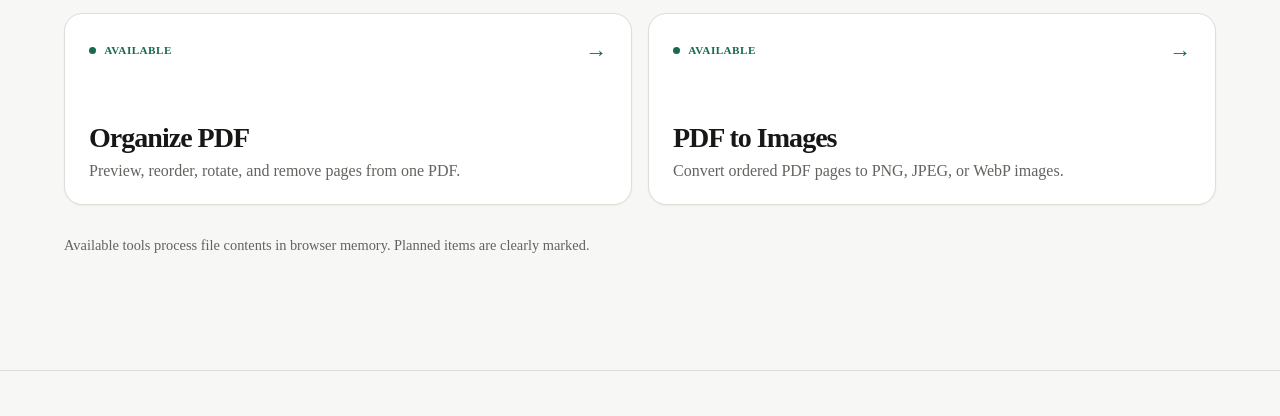
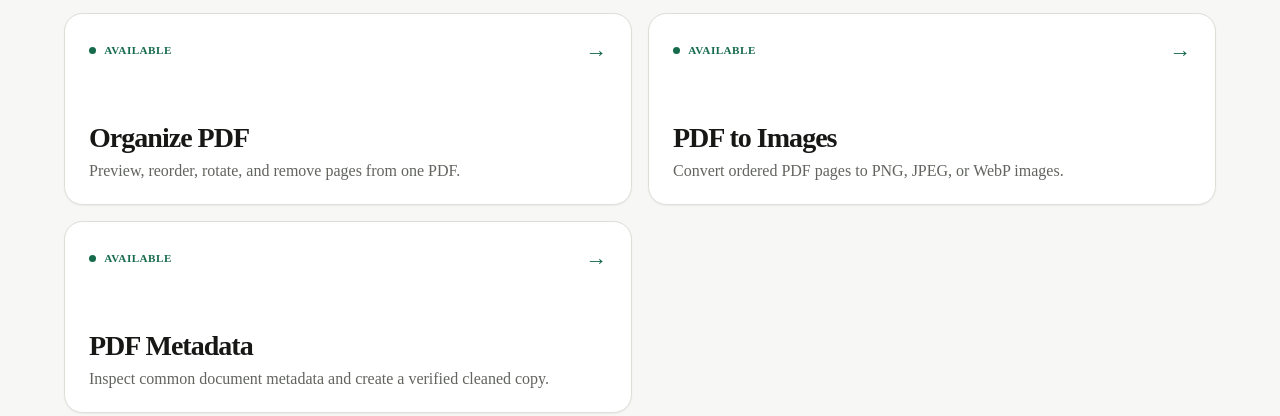
Before and after one commit to SecureToolsProject/Secure_Tools, a plain HTML site: page tools/pdf/index.html in a window 1280 px wide. Shown: the part 829-1245 px from the top of the page. Drawn offline with Linux system fonts and the light colour scheme.

Commit message:
✨[Feat] Connect PDF metadata tool with PDF hub

```diff
--- a/tools/pdf/index.html
+++ b/tools/pdf/index.html
@@ -13,5 +13,6 @@
 <li><article class="category-tool surface"><div class="category-tool__top"><span class="status" data-i18n="tools.comingSoon">Coming soon</span></div><h2 data-i18n="categories.pdf.rotateTitle">Rotate PDF</h2><p data-i18n="categories.pdf.rotate">Correct page orientation without changing document quality.</p></article></li>
 <li><a class="category-tool surface" href="./organize/"><div class="category-tool__top"><span class="status status--available" data-i18n="tools.available">Available</span><span class="category-tool__arrow" aria-hidden="true">→</span></div><h2 data-i18n="tools.organizePdf">Organize PDF</h2><p data-i18n="categories.pdf.organize">Preview, reorder, rotate, and remove pages from one PDF.</p></a></li>
 <li><a class="category-tool surface" href="./to-images/"><div class="category-tool__top"><span class="status status--available" data-i18n="tools.available">Available</span><span class="category-tool__arrow" aria-hidden="true">→</span></div><h2 data-i18n="tools.pdfToImages">PDF to Images</h2><p data-i18n="categories.pdf.toImages">Convert ordered PDF pages to PNG, JPEG, or WebP images.</p></a></li>
+<li><a class="category-tool surface" href="./metadata/"><div class="category-tool__top"><span class="status status--available" data-i18n="tools.available">Available</span><span class="category-tool__arrow" aria-hidden="true">→</span></div><h2 data-i18n="tools.pdfMetadata">PDF Metadata</h2><p data-i18n="categories.pdf.metadata">Inspect common document metadata and create a verified cleaned copy.</p></a></li>
 </ul><p class="category-note" data-i18n="categories.localNote">Available tools process file contents in browser memory. Planned items are clearly marked.</p></div></main>
 <footer class="site-footer"><div class="container footer-inner"><div><a class="brand" href="../../"><span class="brand-mark" aria-hidden="true"></span><span>Secure Tools</span></a><p data-i18n="common.footerStatement">Your files stay on your device.</p></div><nav aria-label="Footer navigation"><a href="../../#tools" data-i18n="common.nav.tools">Tools</a><a href="../../privacy/" data-i18n="common.nav.privacy">Privacy</a><a href="../../about/" data-i18n="common.nav.about">About</a></nav></div></footer><script type="module" src="../../js/main.js"></script></body></html>
```
